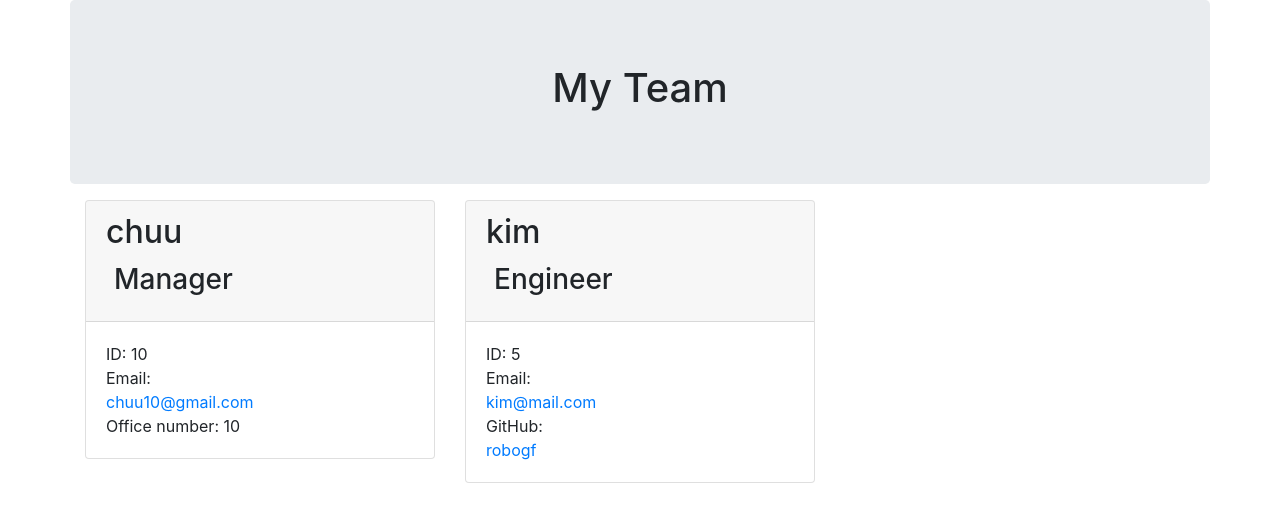
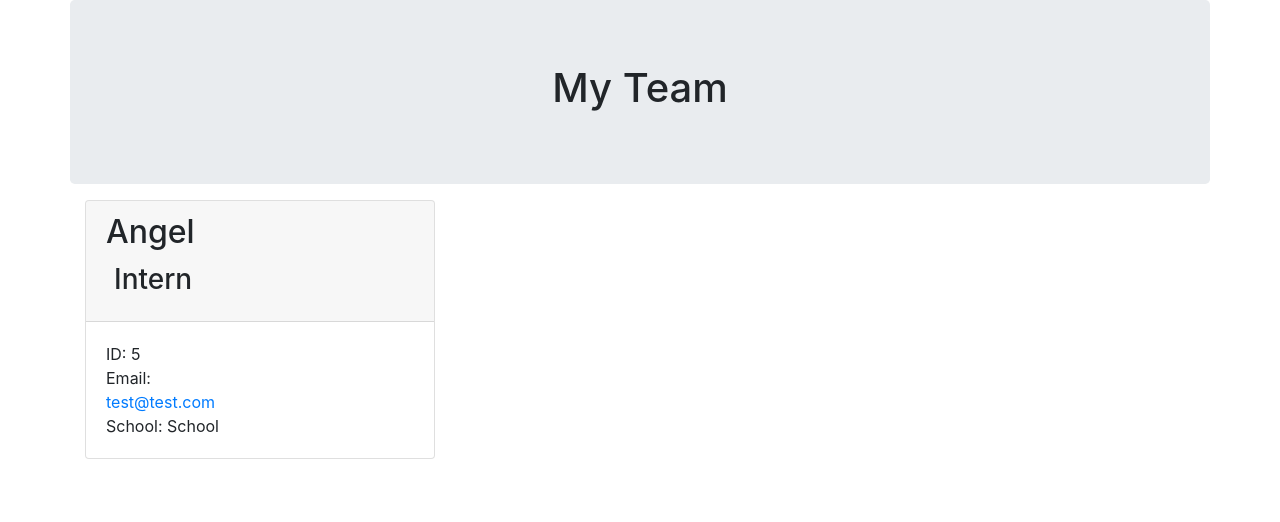
Before and after one commit to robogf/Profile-Generator, a website: page index.html in a window 1280 px wide. Drawn offline with nearby package versions, Linux system fonts and the light colour scheme.

```diff
--- a/index.html
+++ b/index.html
@@ -4,13 +4,13 @@
     <meta charset="UTF-8" />
     <meta http-equiv="X-UA-Compatible" content="IE=edge" />
     <meta name="viewport" content="width=device-width, initial-scale=1.0" />
+    <title>Document</title>
     <link
       rel="stylesheet"
       href="https://stackpath.bootstrapcdn.com/bootstrap/4.3.1/css/bootstrap.min.css"
       integrity="sha384-ggOyR0iXCbMQv3Xipma34MD+dH/1fQ784/j6cY/iJTQUOhcWr7x9JvoRxT2MZw1T"
       crossorigin="anonymous"
     />
-    <title>Document</title>
   </head>
   <body>
     <div class="container">
@@ -23,46 +23,18 @@
         <div class="col-4">
           <div class="card employee-card">
             <div class="card-header">
-              <h2 class="card-title">chuu</h2>
+              <h2 class="card-title">Angel</h2>
               <h3 class="card-title">
-                <i class="fas fa-mug-hot mr-2"></i>Manager
-              </h3>
-            </div>
-            <div class="card-body">
-              <ul class="list-group">
-                <li class="list-group -item">ID: 10</li>
-                <li class="list-group -item">
-                  Email: <a href="mailto:chuu10@gmail.com">chuu10@gmail.com</a>
-                </li>
-                <li class="list-group -item">Office number: 10</li>
-              </ul>
-            </div>
-          </div>
-        </div>
-
-        <div class="col-4">
-          <div class="card employee-card">
-            <div class="card-header">
-              <h2 class="card-title">kim</h2>
-              <h3 class="card-title">
-                <i class="fas fa-glasses mr-2"></i>Engineer
+                <i class="fas fa-user-graduate mr-2"></i>Intern
               </h3>
             </div>
             <div class="card-body">
               <ul class="list-group">
                 <li class="list-group -item">ID: 5</li>
                 <li class="list-group -item">
-                  Email: <a href="mailto:kim@mail.com">kim@mail.com</a>
+                  Email: <a href="mailto:test@test.com">test@test.com</a>
                 </li>
-                <li class="list-group -item">
-                  GitHub:
-                  <a
-                    href="Github:robogf"
-                    target="_blank"
-                    rel="noopener noreferrer"
-                    >robogf</a
-                  >
-                </li>
+                <li class="list-group -item">School: School</li>
               </ul>
             </div>
           </div>
--- a/package.json
+++ b/package.json
@@ -1,6 +1,6 @@
 {
   "dependencies": {
     "inquirer": "^8.2.4",
-    "jest": "^29.2.2"
+    "jest": "^29.3.1"
   }
 }
```
Also changed, not shown: 1 other file.
